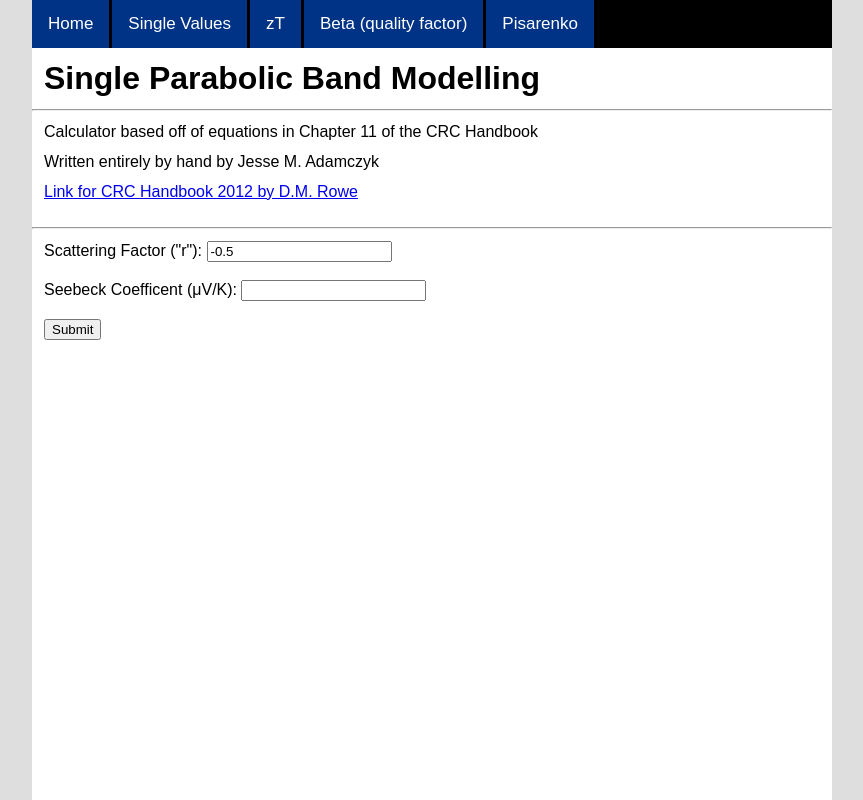
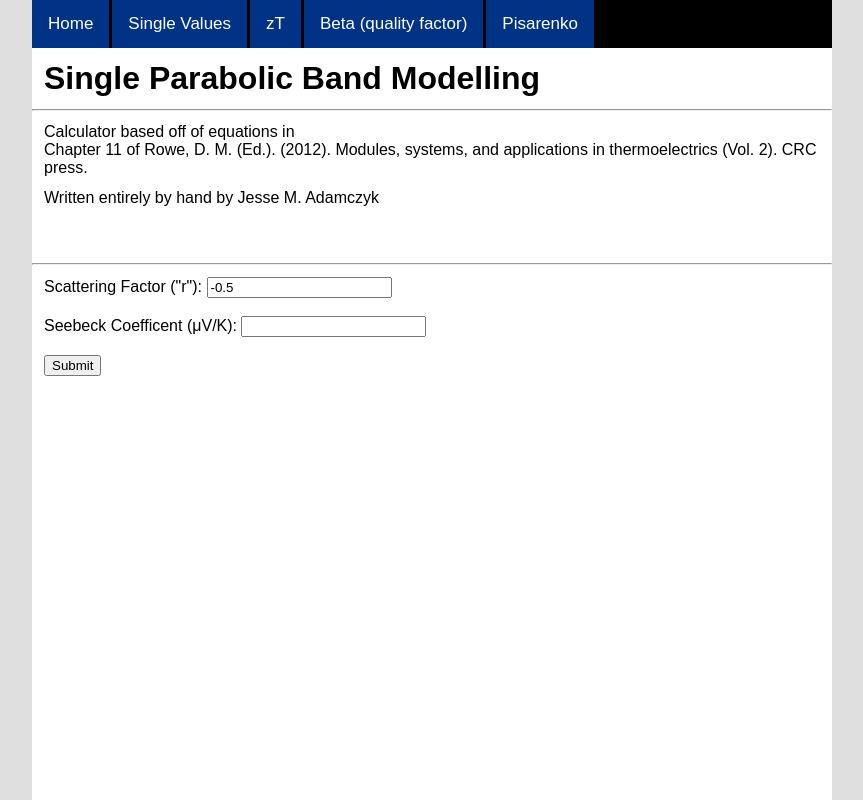
Before and after one commit to adamczykj95/effectivemass, a Flask app: page / in a window 1280 px wide. Shown: the whole page, without its empty margins (208-1071 px from the left). Run offline with Flask 2, Linux system fonts and the light colour scheme.

Commit message:
make it better

```diff
--- a/templates/index.html
+++ b/templates/index.html
@@ -3,9 +3,10 @@
 {% block content %}
 	<h1>Single Parabolic Band Modelling</h1>
 	<hr>
-	<p>Calculator based off of equations in Chapter 11 of the CRC Handbook</p>
+	<p>Calculator based off of equations in
+	<br>
+	Chapter 11 of Rowe, D. M. (Ed.). (2012). Modules, systems, and applications in thermoelectrics (Vol. 2). CRC press.</p>
 	<p>Written entirely by hand by Jesse M. Adamczyk</p>
-	<a href="static/reference_files/CRC_handbook_TE_2012_full_book.pdf" style="margin:12px;">Link for CRC Handbook 2012 by D.M. Rowe</a>
 	<br/>
 	<br>
 	<hr>
```
